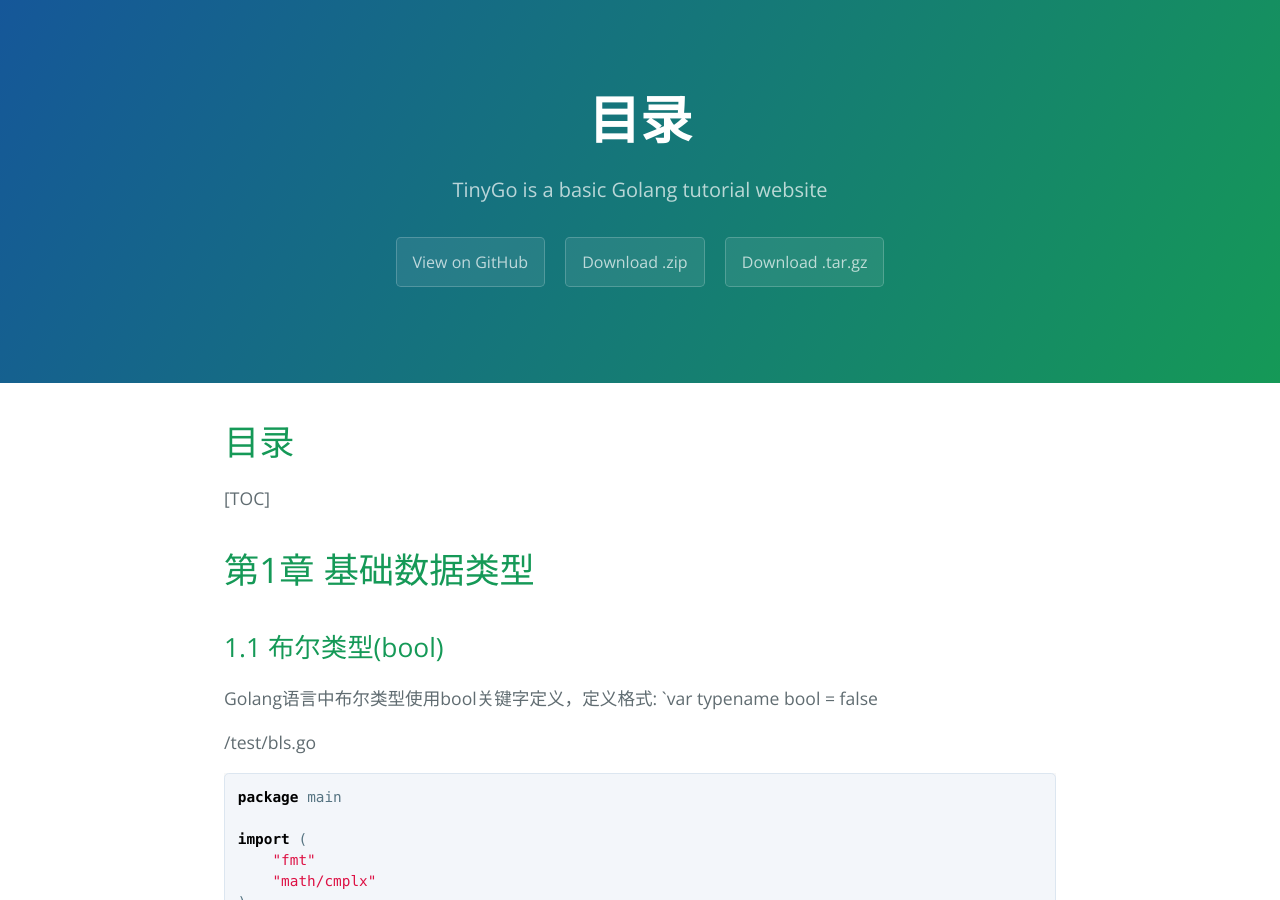
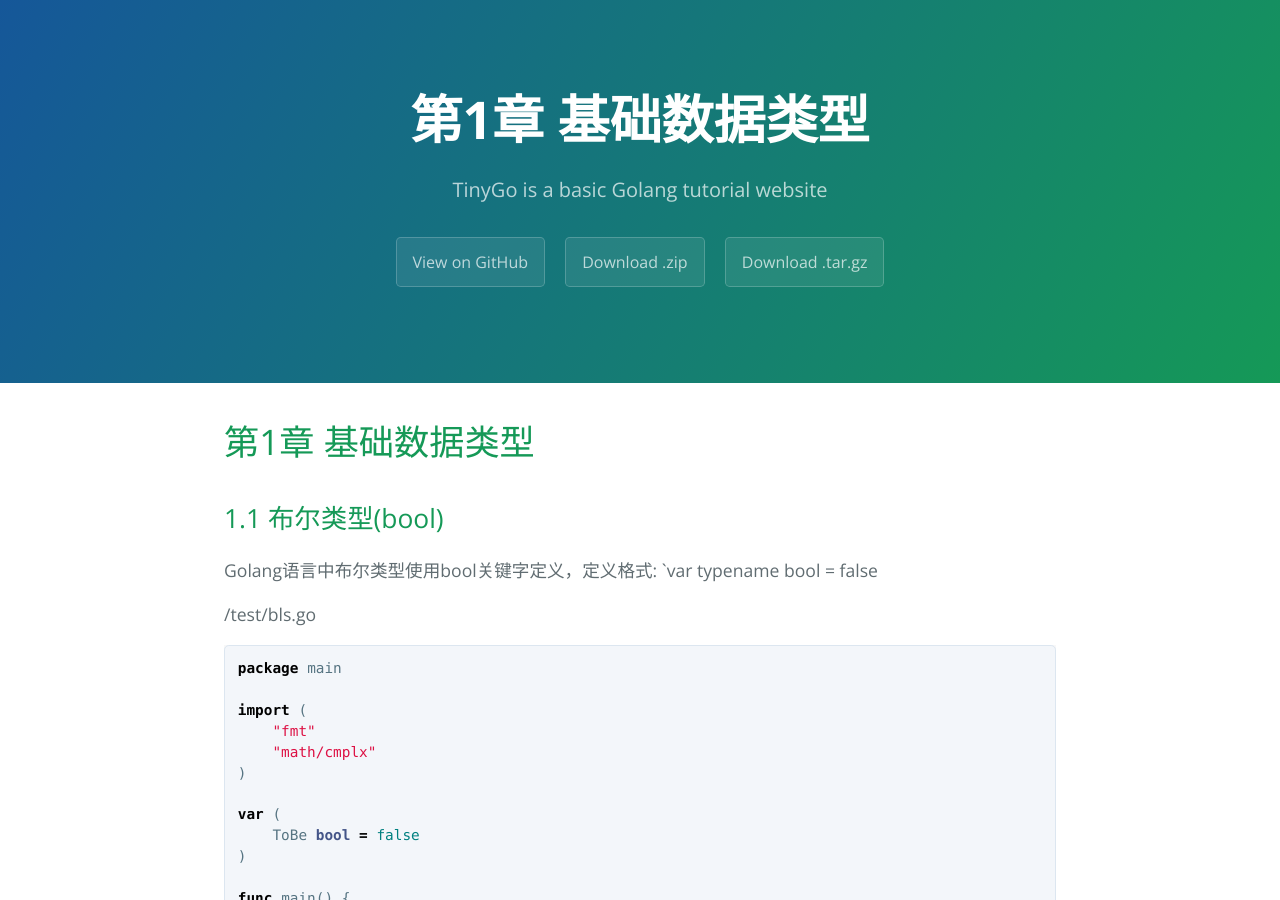
Before and after one commit to iwordz/tinygo-tech.github.io, a Jekyll site: the page built from basic.md, in a window 1280 px wide and 900 px high. Built offline with Jekyll 4.4.1, drawn with Linux system fonts in a browser that asks for light colours; our own code applies the rules of GitHub Pages for plain Markdown files.

Commit message:
Update basic.md

```diff
--- a/basic.md
+++ b/basic.md
@@ -1,9 +1,3 @@
-
-
-# 目录
-
-[TOC]
-
 # 第1章 基础数据类型
 
 ## 1.1 布尔类型(bool)
```
